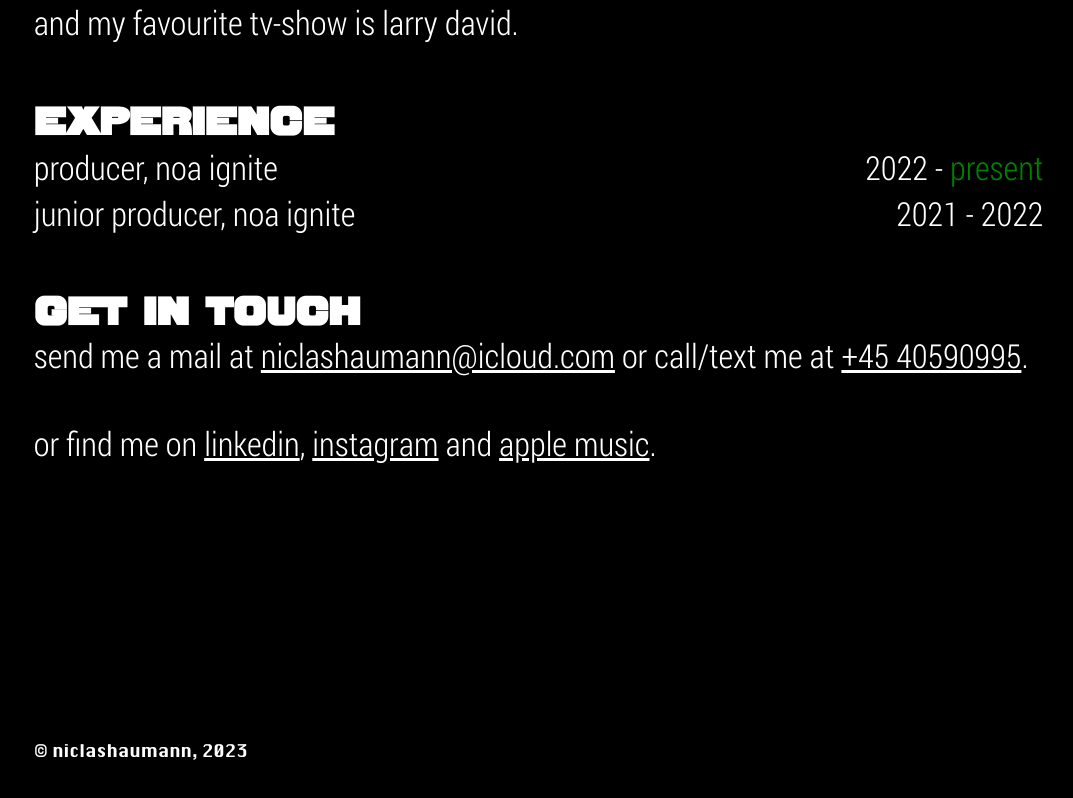
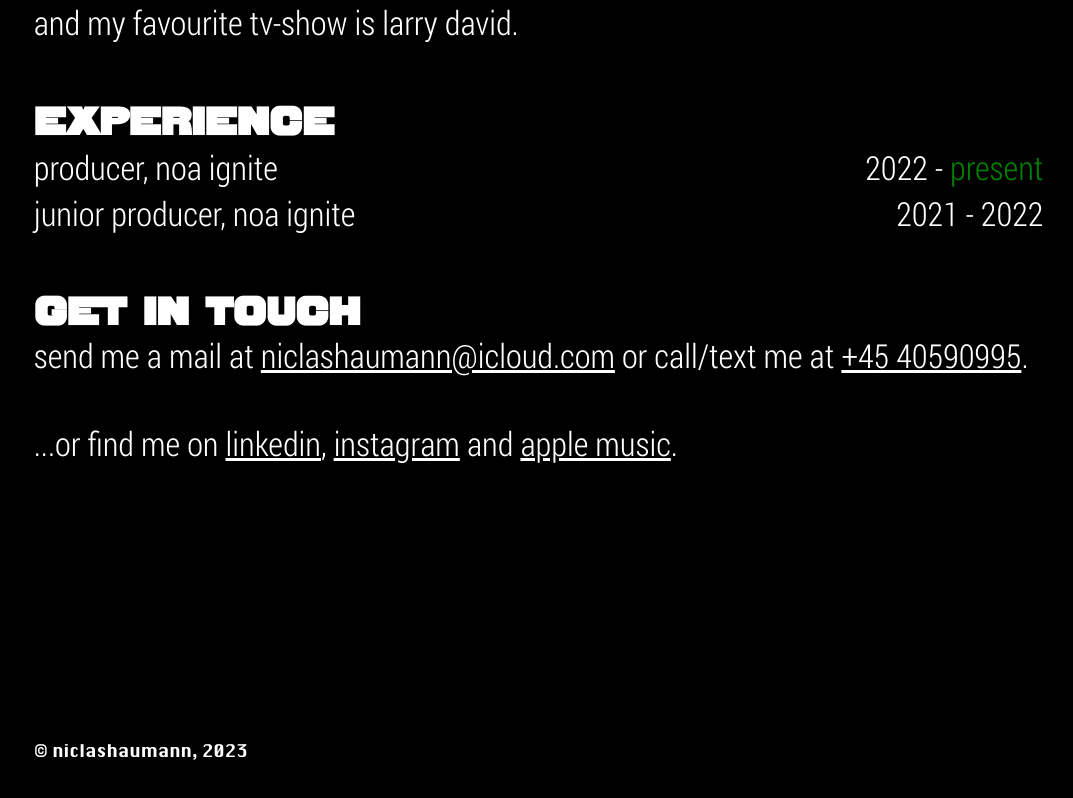
Before and after one commit to niclashaumann/niclashaumann, a JavaScript app: page / in a window 1280 px wide. Shown: the part 1527-2325 px from the top of the page, without its empty margins (4-1077 px from the left). Built offline with nearby package versions, Linux system fonts and the light colour scheme; the HTML template or start-up script is replaced by a standard one.

Commit message:
Annooother one.

```diff
--- a/src/App.js
+++ b/src/App.js
@@ -136,7 +136,7 @@ function App() {
             or call/text me at <a href={`tel:+4540590995`}>+45 40590995</a>.
             <br />
             <br />
-            or find me on{" "}
+            ...or find me on{" "}
             <a
               href="https://www.linkedin.com/in/niclashaumann/"
               target="_blank"
```
